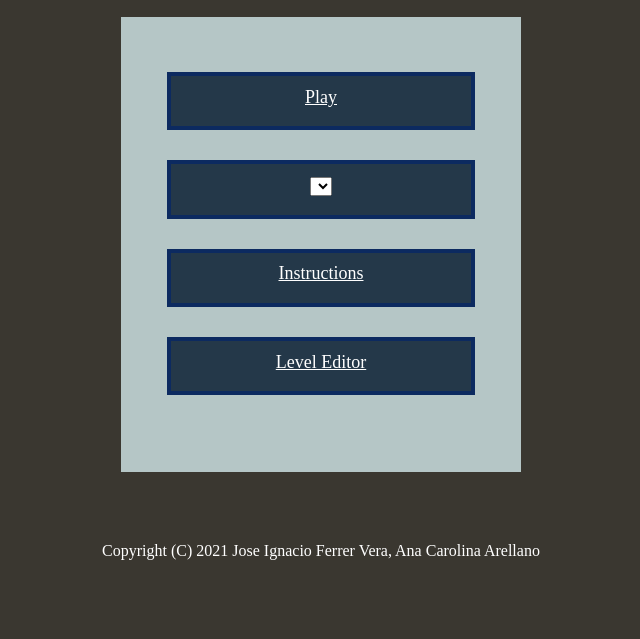
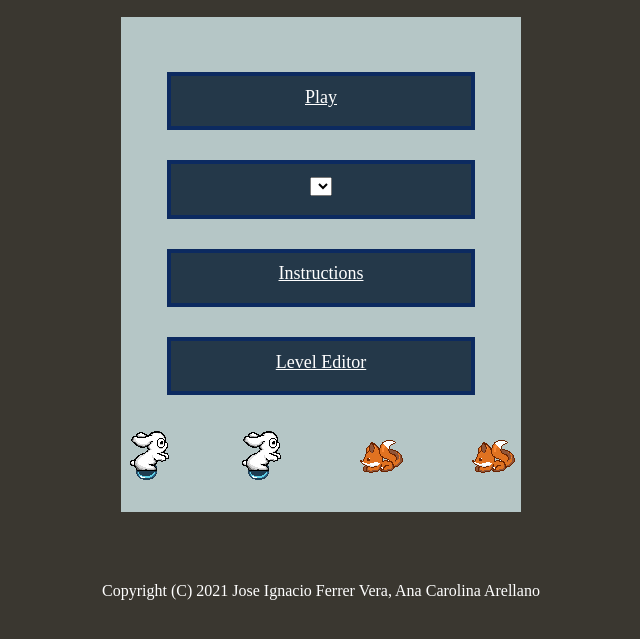
Before and after one commit to the-Humble/AngryPigs, a website with bundled scripts: page index.html in a window 1280 px wide. Shown: the part 137-776 px from the top of the page, without its empty margins (319-959 px from the left). Built offline with nearby package versions, Linux system fonts and the light colour scheme.

Commit message:
added animals in index page

```diff
--- a/css/stylesCaro.css
+++ b/css/stylesCaro.css
@@ -21,7 +21,7 @@ header h2{
     margin-right: auto;
     margin-bottom: 70px;;
     width: 400px;
-    height: 400px;
+    height: 440px;
 }
 .my-button:hover{
     border: 6px solid #0c2a60;
--- a/index.html
+++ b/index.html
@@ -39,6 +39,15 @@
                 <a href="./editor.html"><div id="levelEditor" class="my-button">
                     Level Editor
                 </div></a>
+                <!-- Display animals-->
+                <div id="animals" class="my-animals">
+                    <div  id="rabbit-sprite"></div>
+                    <div  id="rabbit-sprite"></div>
+                    <div  id="fox-sprite"></div>
+                    <div  id="fox-sprite"></div>
+                </div>
+            </section>
+
         </main>
         <footer style="text-align: center;">
             Copyright (C) 2021 Jose Ignacio Ferrer Vera, Ana Carolina Arellano
```
